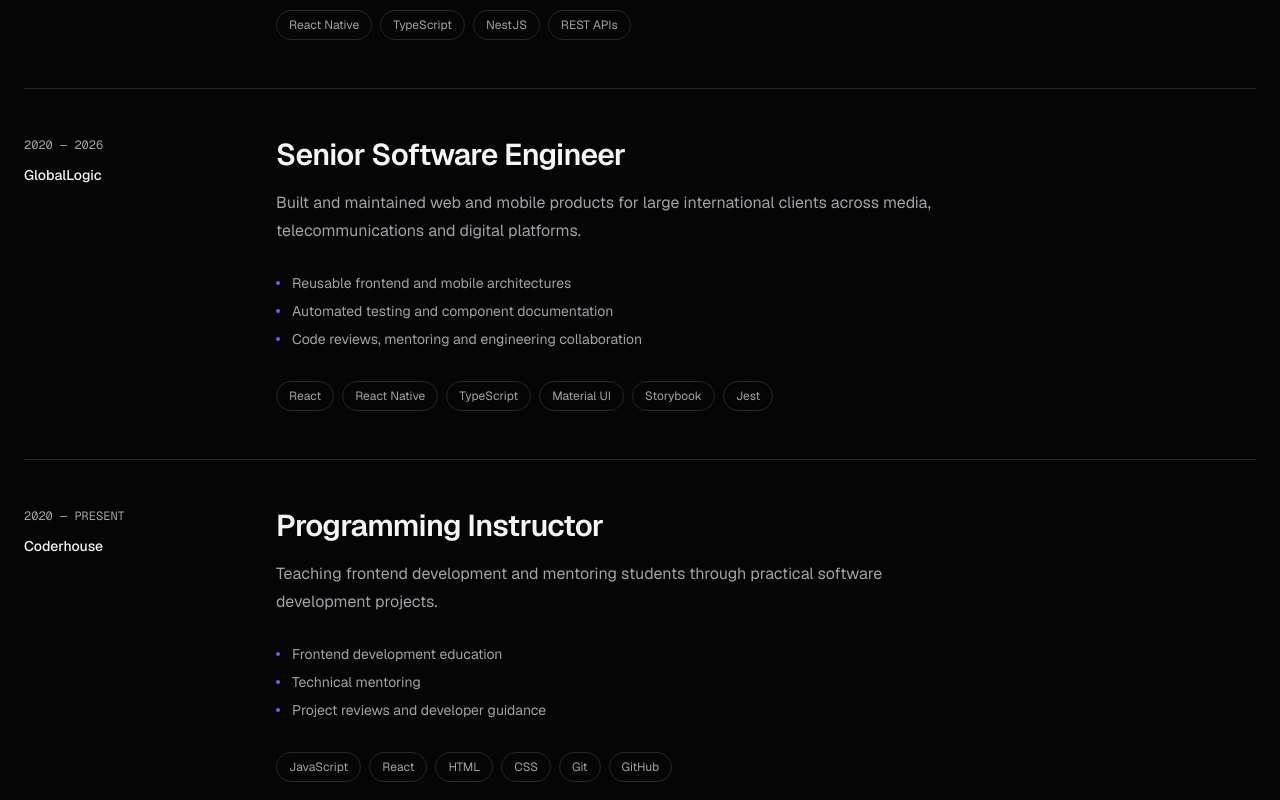
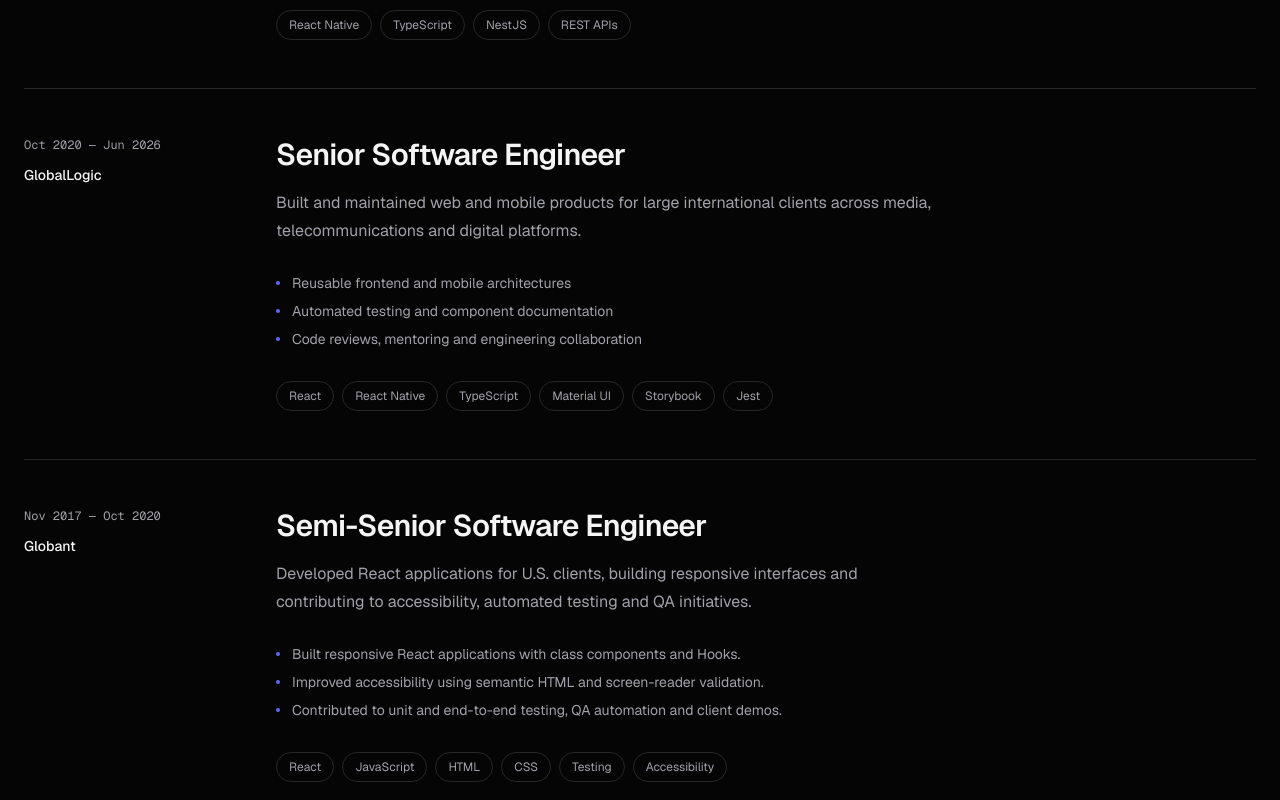
Before and after one commit to DanielDiSalvo/daniel-disalvo-portfolio, a Next.js app: page /en in a window 1280 px wide. Shown: the part 4140-4940 px from the top of the page. Built offline with nearby package versions, Linux system fonts and the light colour scheme.

Commit message:
feat: add Globant to professional experience

```diff
--- a/messages/en.json
+++ b/messages/en.json
@@ -110,7 +110,7 @@
     "items": {
       "cda": {
         "role": "Software Engineer",
-        "period": "2026 — PRESENT",
+        "period": "Aug 2026 — Present",
         "description": "Building mobile applications and backend services for a large-scale financial services environment.",
         "highlights": [
           "Cross-platform mobile development",
@@ -120,7 +120,7 @@
       },
       "globallogic": {
         "role": "Senior Software Engineer",
-        "period": "2020 — 2026",
+        "period": "Oct 2020 — Jun 2026",
         "description": "Built and maintained web and mobile products for large international clients across media, telecommunications and digital platforms.",
         "highlights": [
           "Reusable frontend and mobile architectures",
@@ -128,9 +128,19 @@
           "Code reviews, mentoring and engineering collaboration"
         ]
       },
+      "globant": {
+        "role": "Semi-Senior Software Engineer",
+        "period": "Nov 2017 — Oct 2020",
+        "description": "Developed React applications for U.S. clients, building responsive interfaces and contributing to accessibility, automated testing and QA initiatives.",
+        "highlights": [
+          "Built responsive React applications with class components and Hooks.",
+          "Improved accessibility using semantic HTML and screen-reader validation.",
+          "Contributed to unit and end-to-end testing, QA automation and client demos."
+        ]
+      },
       "coderhouse": {
         "role": "Programming Instructor",
-        "period": "2020 — PRESENT",
+        "period": "Feb 2021 — Present",
         "description": "Teaching frontend development and mentoring students through practical software development projects.",
         "highlights": [
           "Frontend development education",
--- a/messages/es.json
+++ b/messages/es.json
@@ -128,6 +128,16 @@
           "Code reviews, mentoría y colaboración técnica"
         ]
       },
+      "globant": {
+        "role": "Semi-Senior Software Engineer",
+        "period": "Nov 2017 — Oct 2020",
+        "description": "Desarrollé aplicaciones React para clientes de Estados Unidos, creando interfaces adaptables y contribuyendo a iniciativas de accesibilidad, testing automatizado y QA.",
+        "highlights": [
+          "Desarrollé aplicaciones React adaptables utilizando componentes de clase y Hooks.",
+          "Mejoré la accesibilidad mediante HTML semántico y validación con lectores de pantalla.",
+          "Contribuí a pruebas unitarias y E2E, automatización de QA y demostraciones para clientes."
+        ]
+      },
       "coderhouse": {
         "role": "Profesor de Programación",
         "period": "2020 — ACTUALIDAD",
--- a/src/components/sections/Experience/data.ts
+++ b/src/components/sections/Experience/data.ts
@@ -21,6 +21,19 @@
     ],
   },
   {
+    id: "globant",
+    key: "globant",
+    company: "Globant",
+    technologies: [
+      "React",
+      "JavaScript",
+      "HTML",
+      "CSS",
+      "Testing",
+      "Accessibility",
+    ],
+  },
+  {
     id: "coderhouse",
     key: "coderhouse",
     company: "Coderhouse",
--- a/src/components/sections/Experience/types.ts
+++ b/src/components/sections/Experience/types.ts
@@ -1,4 +1,4 @@
-export type ExperienceKey = "cda" | "globallogic" | "coderhouse";
+export type ExperienceKey = "cda" | "globallogic" | "coderhouse" | "globant";
 
 export type Experience = {
   id: string;
```
